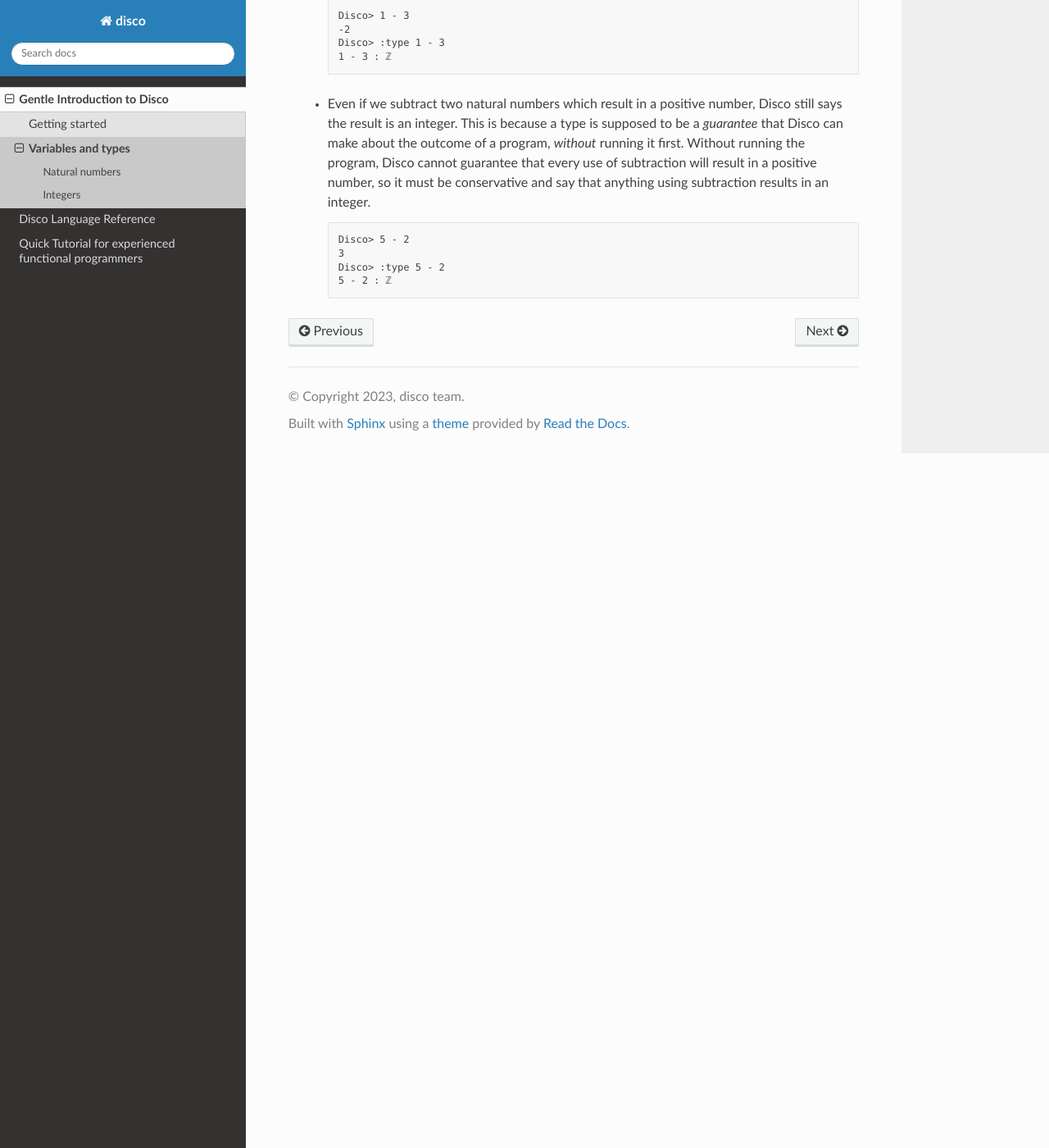
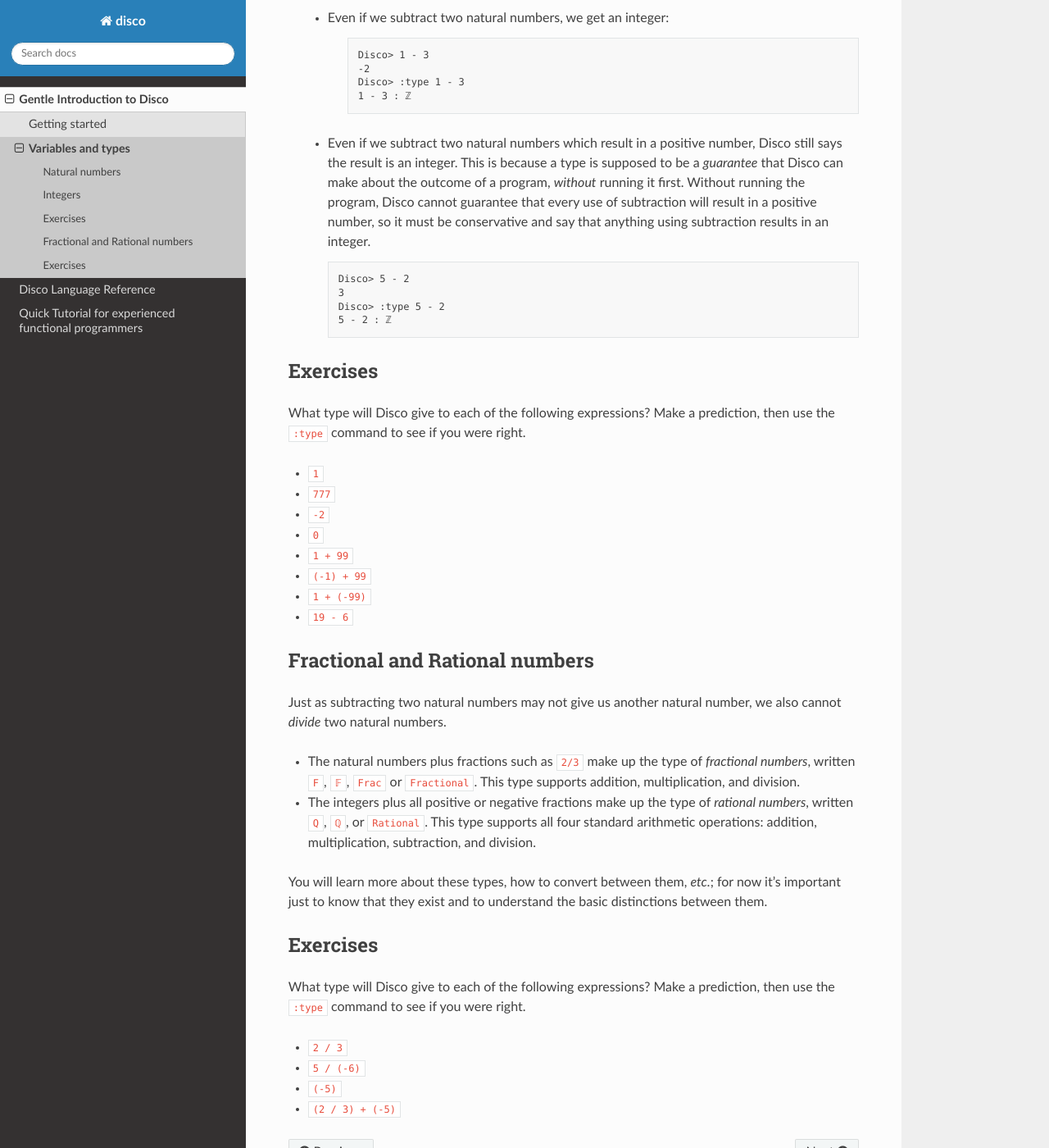
Before and after one commit to disco-lang/disco, a Sphinx documentation site: the page built from docs/introduction/vars-and-types.rst, in a window 1280 px wide and 1400 px high, scrolled down 1680 px. Shown: the whole window at 82% size. Built offline with Sphinx 7.4.7 and the Read the Docs theme 2.0.0, drawn with Linux system fonts in a browser that asks for light colours; some of the changed text lies outside the part shown.

Commit message:
finish writing on variables and types

```diff
--- a/docs/introduction/vars-and-types.rst
+++ b/docs/introduction/vars-and-types.rst
@@ -29,6 +29,9 @@ Types have several benefits:
   is evaluated, it will result in a value of that type.
 * Types help make sure that we don't do nonsensical things, like ask
   for the length of a number, or add a number and a string.
+* Types aid us in keeping things straight in our own heads, especially
+  once we start dealing with more complex things such as functions and
+  sets.
 
 Let's begin by looking at a few standard built-in types.
 
@@ -85,7 +88,7 @@ or ``Integer``.
 
   - Even if we subtract two natural numbers, we get an integer:
 
-    ::
+     ::
 
        Disco> 1 - 3
        -2
@@ -107,3 +110,50 @@ or ``Integer``.
        3
        Disco> :type 5 - 2
        5 - 2 : ℤ
+
+Exercises
+---------
+
+What type will Disco give to each of the following expressions?
+Make a prediction, then use the ``:type`` command to see if you were
+right.
+
+- ``1``
+- ``777``
+- ``-2``
+- ``0``
+- ``1 + 99``
+- ``(-1) + 99``
+- ``1 + (-99)``
+- ``19 - 6``
+
+Fractional and Rational numbers
+-------------------------------
+
+Just as subtracting two natural numbers may not give us another
+natural number, we also cannot *divide* two natural numbers.
+
+- The natural numbers plus fractions such as ``2/3`` make up the type
+  of *fractional numbers*, written ``F``, ``𝔽``, ``Frac`` or ``Fractional``.
+  This type supports addition, multiplication, and division.
+
+- The integers plus all positive or negative fractions make up the
+  type of *rational numbers*, written ``Q``, ``ℚ``, or ``Rational``.
+  This type supports all four standard arithmetic operations:
+  addition, multiplication, subtraction, and division.
+
+You will learn more about these types, how to convert between them,
+*etc.*; for now it's important just to know that they exist and to
+understand the basic distinctions between them.
+
+Exercises
+---------
+
+What type will Disco give to each of the following expressions?
+Make a prediction, then use the ``:type`` command to see if you were
+right.
+
+- ``2 / 3``
+- ``5 / (-6)``
+- ``(-5)``
+- ``(2 / 3) + (-5)``
```
